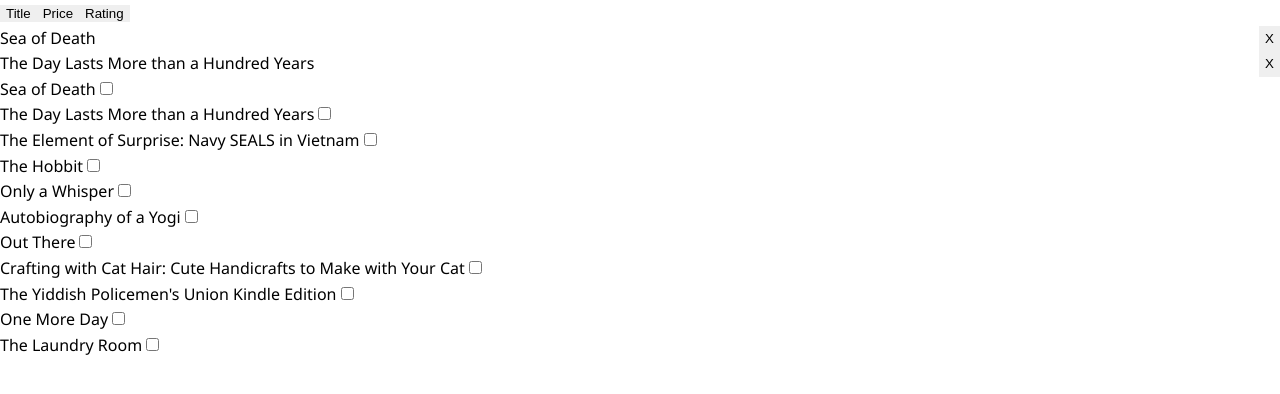
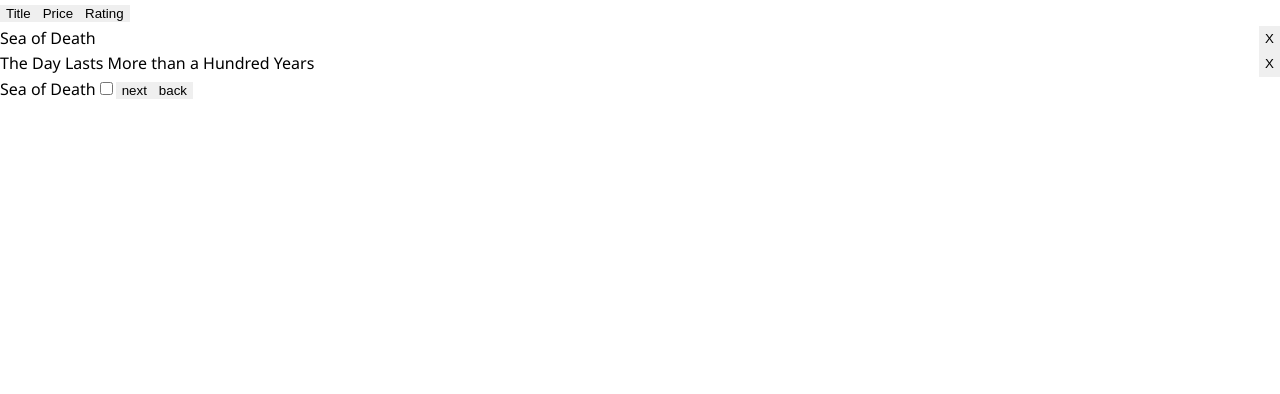
Before and after one commit to LotanM/book-wish-list, a React (Create React App) app: page / in a window 1280 px wide. Shown: the top 394 px of the page. Built offline with nearby package versions, Linux system fonts and the light colour scheme.

Commit message:
lotan's commit

```diff
--- a/src/cmps/BookPreview.jsx
+++ b/src/cmps/BookPreview.jsx
@@ -3,12 +3,23 @@
 export class BookPreview extends Component {
 
     state = {
+        idx: 0,
     }
 
     async componentDidMount() {
     }
 
+    nextBook = () => {
+        var idx = this.state.idx;
+        if (idx >= this.props.books.length - 1) return
+        this.setState({ idx: idx + 1 })
+    }
 
+    prevBook = () => {
+        var idx = this.state.idx;
+        if (idx <= 0) return
+        this.setState({ idx: this.state.idx - 1 })
+    }
 
     addToWishList = ({ book }) => {
         // console.log(target);
@@ -16,18 +27,17 @@
     }
 
     render() {
+        const { idx } = this.state
+        // if (!books) return <div>loading...</div>
         return (
-            <div className="book-preview">
-                {
-                    this.props.books.map((book, idx) =>
-                        <div key={idx}>
+            <div key={idx} className="book-preview">
+                {this.props.books[idx].title}
 
-                            {book.title}
+                <input type="checkbox" onChange={() => this.addToWishList(this.props.books[idx])} />
 
-                            <input type="checkbox" onChange={() => this.addToWishList(book)} />
+                <button onClick={this.nextBook}> next </button>
+                <button onClick={this.prevBook}> back </button>
 
-                        </div>)
-                }
             </div>
 
         )
```
